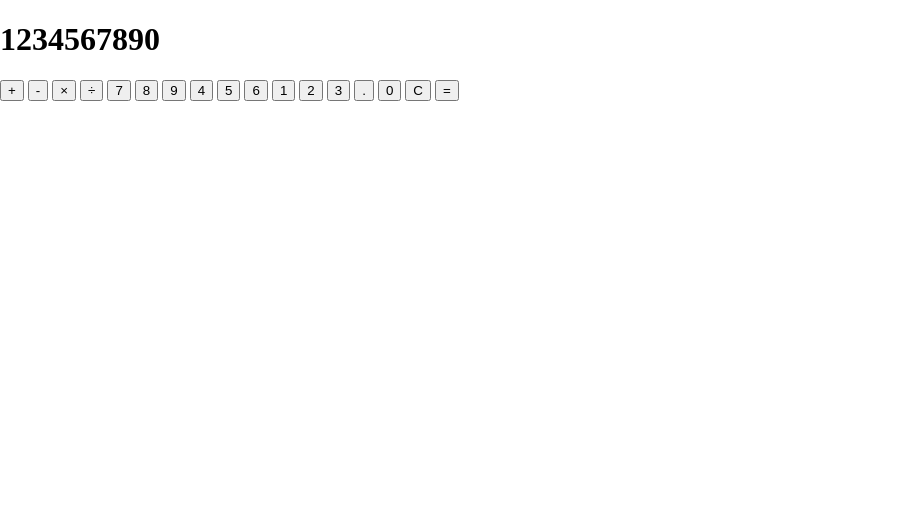
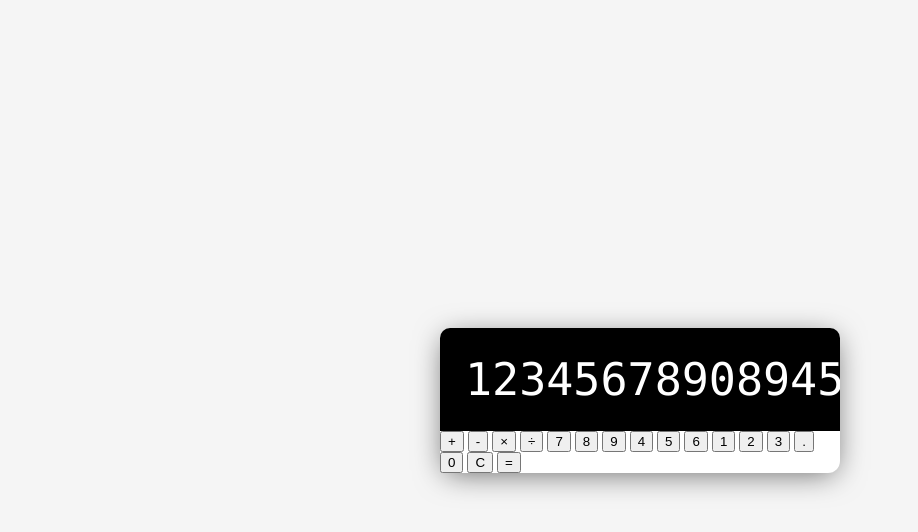
Before and after one commit to the-priyanka/calculator, a plain HTML site: page index.html in a window 1280 px wide. Shown: the whole page, without its empty margins (0-918 px from the left). Drawn offline with Linux system fonts and the light colour scheme.

Commit message:
buil UI - html, css

```diff
--- a/index.html
+++ b/index.html
@@ -13,7 +13,7 @@
   <div class="calculator">
     <!-- display  -->
     <div class="calculator-display">
-      <h1>1234567890</h1>
+      <h1>123456789089457839745329057390</h1>
     </div>
     <!-- buttons -->
     <div class="calculator-buttons">
--- a/style.css
+++ b/style.css
@@ -1,4 +1,3 @@
-
 html {
   box-sizing: border-box;
 }
@@ -6,4 +5,53 @@ html {
 body {
   margin: 0;
   min-height: 100vh;
+  display: flex;
+  justify-content: center;
+  align-items: center;
+  background: whitesmoke;
+  /* background: linear-gradient(to right, #0f2027, #203a43, #2c5364); */
 }
+
+.calculator {
+  background-color: white;
+  width: 400px;
+  border-radius: 12px;
+  box-shadow: 0 5px 30px -5px rgba(0, 0, 0, 0.6);
+}
+
+/* display  */
+.calculator-display {
+  background: black;
+  color: white;
+  margin: 0;
+  display: flex;
+  align-items: center;
+  justify-content: flex-end;
+  border-radius: 10px 10px 0 0;
+}
+
+.calculator-display h1 {
+  margin: 0;
+  padding: 25px;
+  font-size: 45px;
+  font-family: "Lucida Console", sans-serif;
+  font-weight: 100;
+  overflow-x: auto;
+}
+
+/* custom scrollbar  */
+::-webkit-scrollbar {
+  width: 10px;
+}
+
+::-webkit-scrollbar-track {
+  background: #f1f1f1;
+}
+
+::-webkit-scrollbar-thumb {
+  background: #888;
+}
+
+::-webkit-scrollbar-thumb:hover {
+  background: #555;
+}
```
